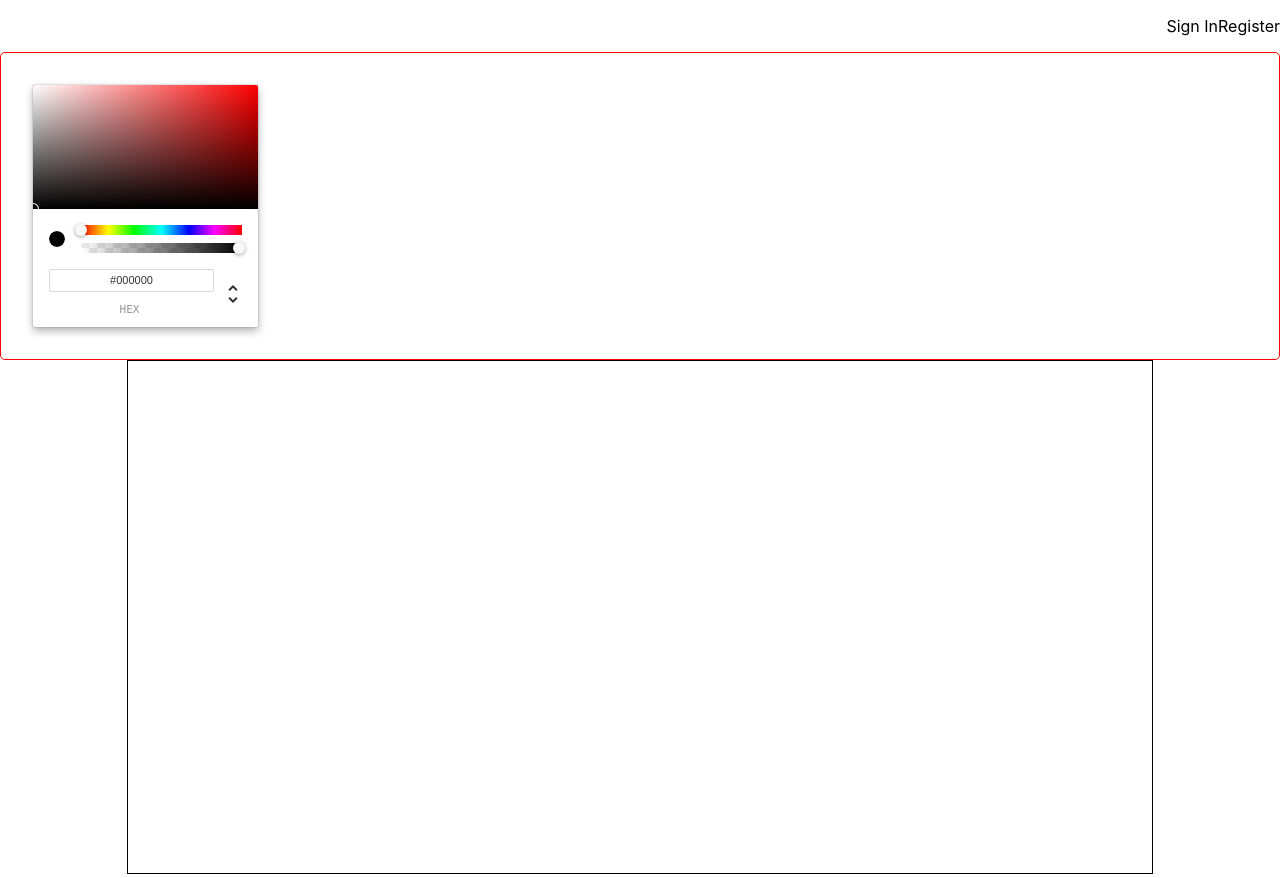
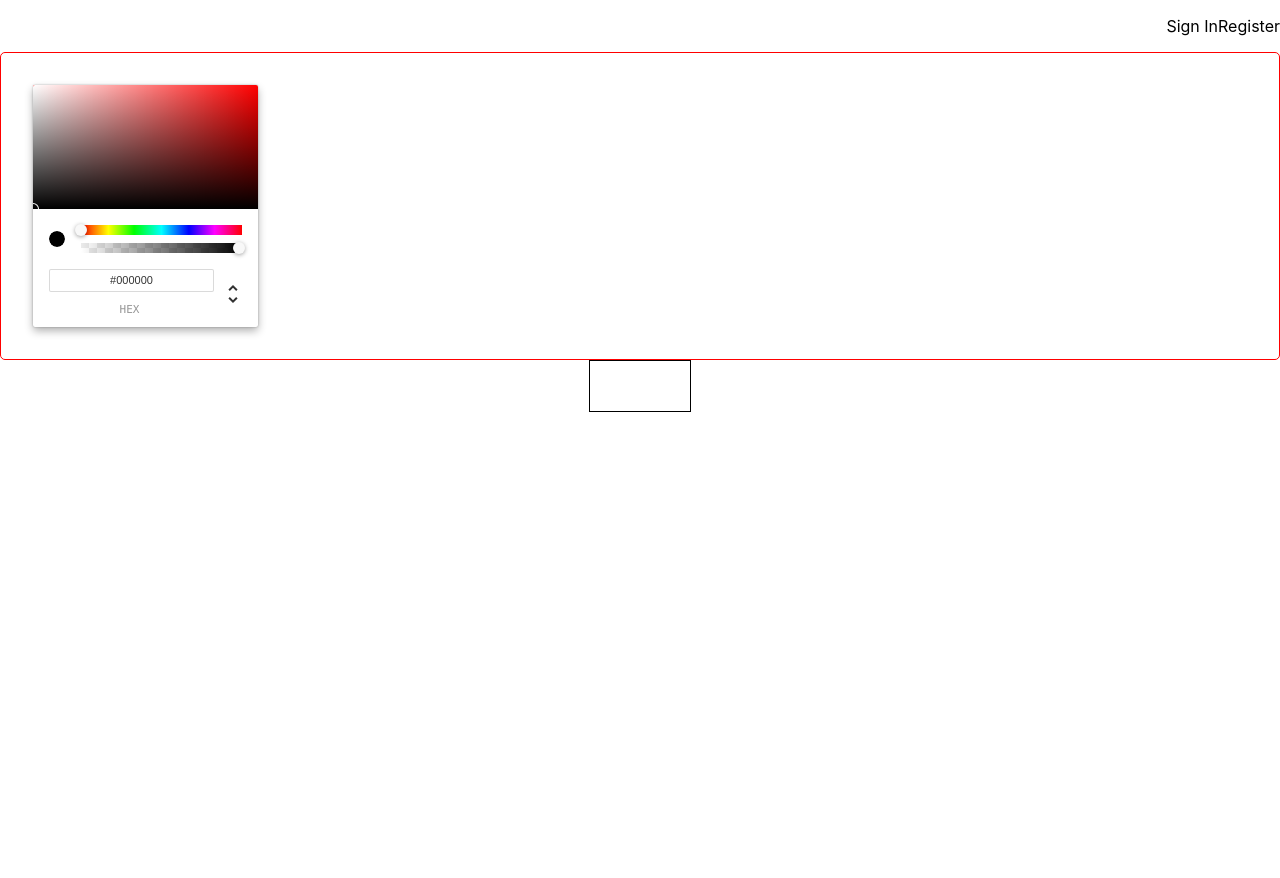
Before and after one commit to Shoozle/React-Story-Creator, a React (Create React App) app: page / in a window 1280 px wide. After the commit the page ends 800 px from the top, so only its background shows below. Built offline with nearby package versions, Linux system fonts and the light colour scheme; the HTML template or start-up script is replaced by a standard one.

Commit message:
Hate this

```diff
--- a/src/App.js
+++ b/src/App.js
@@ -14,12 +14,12 @@ class App extends Component {
         this.state = {
             background: '#000',
             route: 'create',
-            isSignedIn: false
+            isSignedIn: false,
+            height: window.innerHeight,
+            width: window.innerWidth
         }
     }
 
-    componentDidMount() {
-    }
 
 handleChangeComplete = (color) => {
     this.setState({ background: color.hex });
@@ -28,18 +28,18 @@ class App extends Component {
 
 onRouteChange = (route) => {
     if (route === 'signout') {
-          this.setState({isSignedIn: false})
-        } else if (route === 'create'){
-          this.setState({isSignedIn: true})
+        this.setState({ isSignedIn: false })
+    } else if (route === 'create') {
+        this.setState({ isSignedIn: true })
     }
-        this.setState({route : route});
+    this.setState({ route: route });
 }
 
 render() {
     const { background, isSignedIn, route } = this.state;
     return (
         <div className="App">
-            <Navigation isSignedIn={isSignedIn} onRouteChange={this.onRouteChange}/>
+            <Navigation isSignedIn={isSignedIn} onRouteChange={this.onRouteChange} />
             {
                 route === 'create'
                     ?
@@ -50,9 +50,9 @@ class App extends Component {
                                 onChange={this.handleChangeComplete}
                             />
                         </div>
-                <DrawingCanvas brushcolor={background}/>
+                        <DrawingCanvas brushcolor={background} />
                     </div>
-                : ( route === 'signin' ? <Signin onRouteChange={this.onRouteChange}/> :
+                    : (route === 'signin' ? <Signin onRouteChange={this.onRouteChange} /> :
                         <Register onRouteChange={this.onRouteChange} />)
 
             }
--- a/src/components/DrawingCanvas/DrawingCanvas.css
+++ b/src/components/DrawingCanvas/DrawingCanvas.css
@@ -1,5 +1,6 @@
 .DrawingCanvas{
     border: 1px solid black;
-    width: 80%;
+    width: 100px;
+    height: 100px;
     height: auto;
 }
```
Lines whose indentation alone changed are shown as unchanged.
